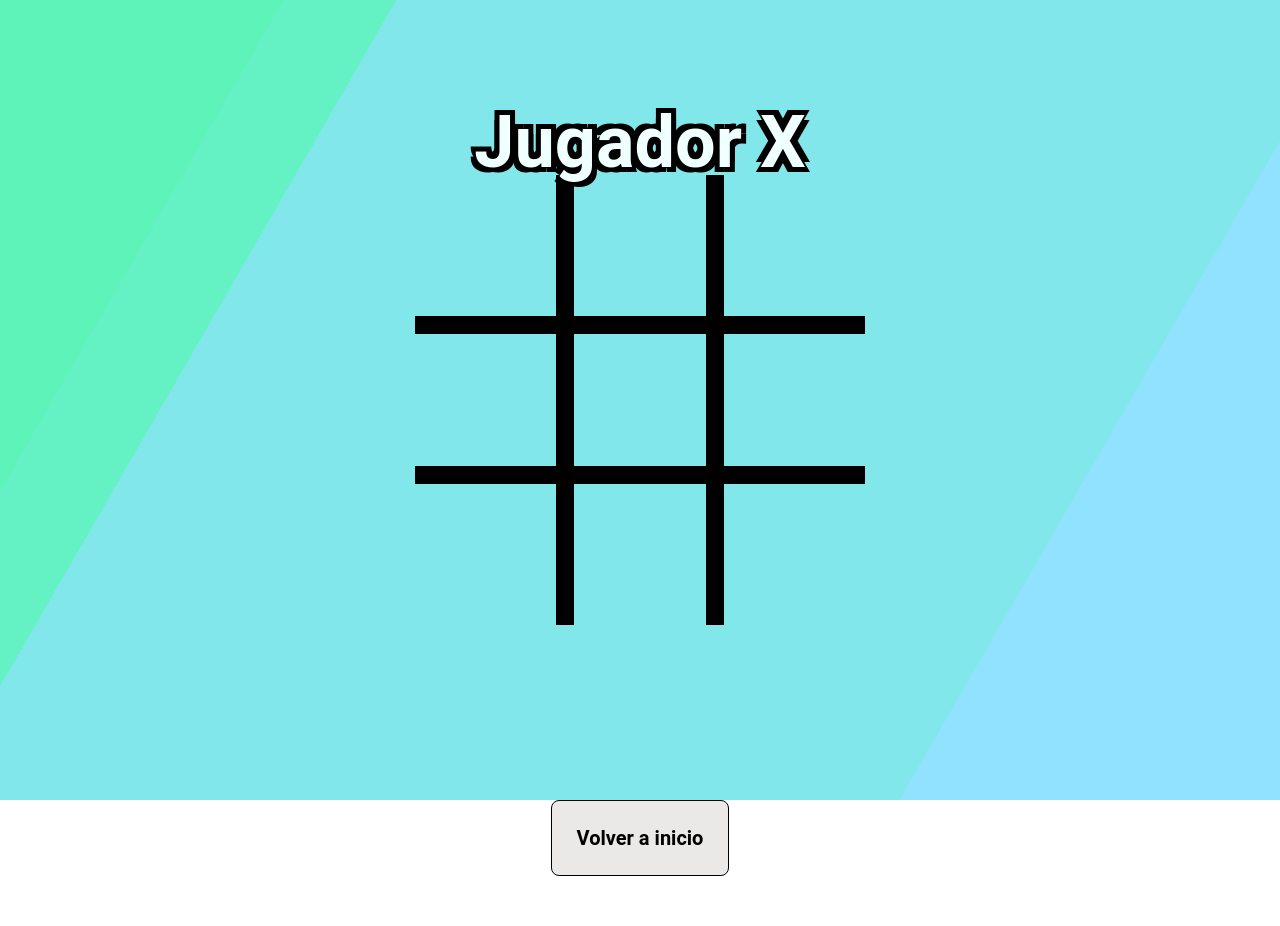
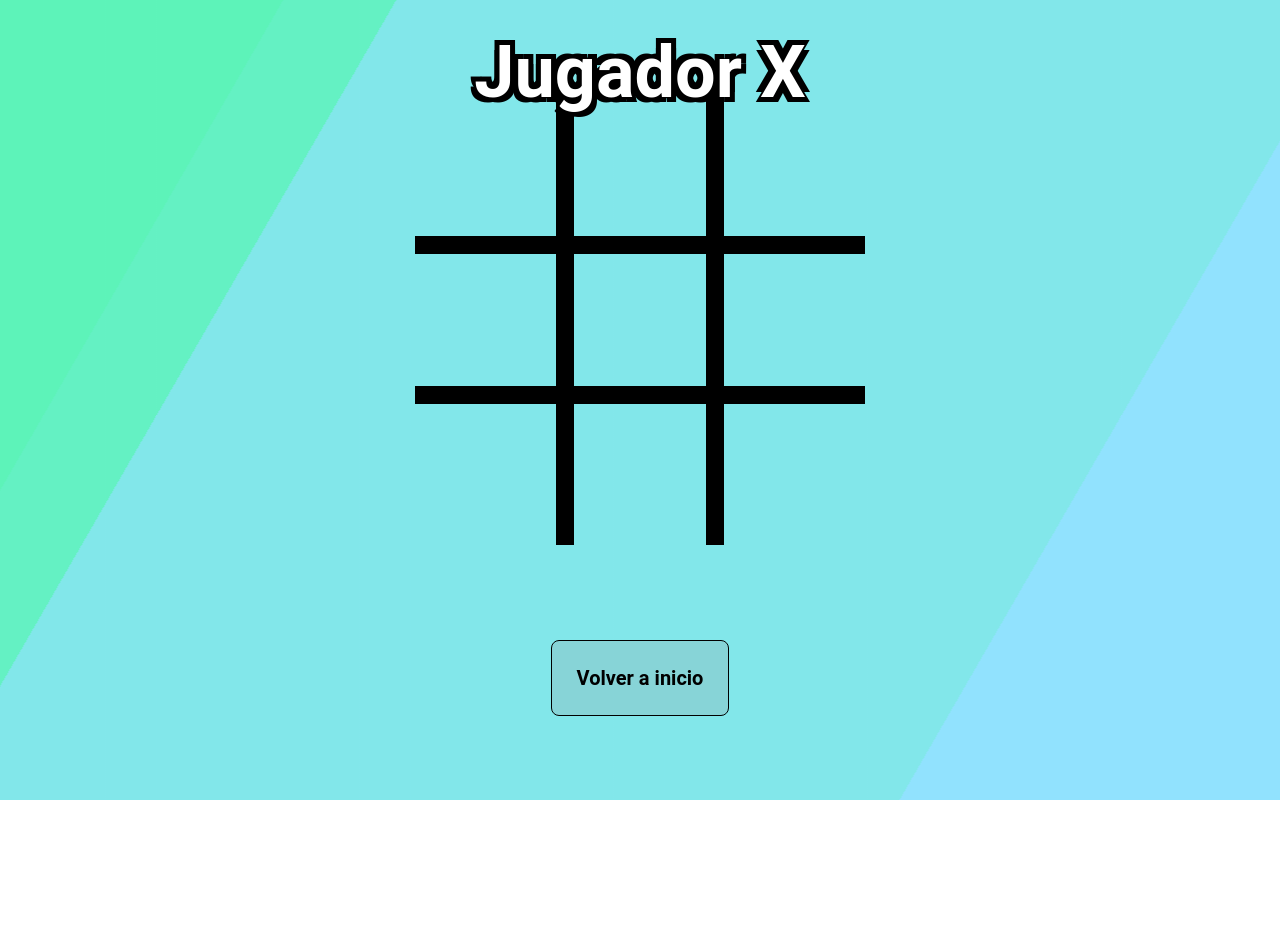
Before and after one commit to AlexUnju/Codo-a-Codo-Front-End-2024, a plain HTML site: page templates/tateti.html in a window 1280 px wide. After the commit the page ends 800 px from the top, so only its background shows below. Drawn offline with Linux system fonts and the light colour scheme.

Commit message:
correcciones en tateti.html, tateti.css y en el styles.css

```diff
--- a/static/css/styles.css
+++ b/static/css/styles.css
@@ -130,7 +130,7 @@ body {
     rgb(2, 200, 226) 100%
   );
   border: 3px solid rgba(207, 231, 235, 0.7);
-  box-shadow: 0 0 20px rgba(21, 29, 31, 0.4);
+  box-shadow: 0 0 20px rgba(21, 22, 31, 0.4);
   font-family: "Roboto Condensed", sans-serif;
 }
 
--- a/static/css/tateti.css
+++ b/static/css/tateti.css
@@ -50,20 +50,20 @@ html {
 }
 
 .turno {
-  color: azure;
+  color: rgb(255, 255, 255);
   text-shadow: -5px -5px 0 #000, 5px -5px 0 #000, -5px 5px 0 #000,
     5px 5px 0 #000;
   font-size: 4.5em;
   font-weight: bold;
   text-align: center;
-  padding-top: 100px;
-  position: fixed;
+  padding-top: 30px;
+  position: absolute;
   width: 100%;
 }
 
 .tablero {
   width: 100vw;
-  height: 100vh;
+  height: 80vh;
   display: grid;
   grid-template-columns: repeat(3, var(--tamano-celda));
   grid-template-rows: repeat(3, var(--tamano-celda));
@@ -189,6 +189,6 @@ footer div {
 @media screen and (max-width: 768px) {
   .turno {
     font-size: 50px;
-    margin-top: -75px;
+    margin-top: -50px;
   }
 }
--- a/templates/tateti.html
+++ b/templates/tateti.html
@@ -18,7 +18,10 @@
         </div>
         <div class="bg bg2"></div>
         <div class="bg bg3"></div>
+
+        <div>
             <p id="turno" class="turno">Jugador X</p>
+
             <div id="tablero" class="tablero">
                 <div class="celda">
                     <div class="figura"></div>
@@ -49,14 +52,15 @@
                 </div>
             </div>
 
+            <footer>
+                <a href="../index.html" class="btn-init">Volver a inicio</a>
+            </footer>
+        </div>
+
         <div id="fin-del-juego" class="fin-del-juego">
             <p id="mensaje-final">¡Ganó O !</p>
             <button id="reiniciar">Jugar de nuevo</button>
         </div>
         </div>
-
-        <footer>
-            <a href="../index.html" class="btn-init">Volver a inicio</a>
-        </footer>
 </body>
 </html>
```
Lines whose indentation alone changed are shown as unchanged.
